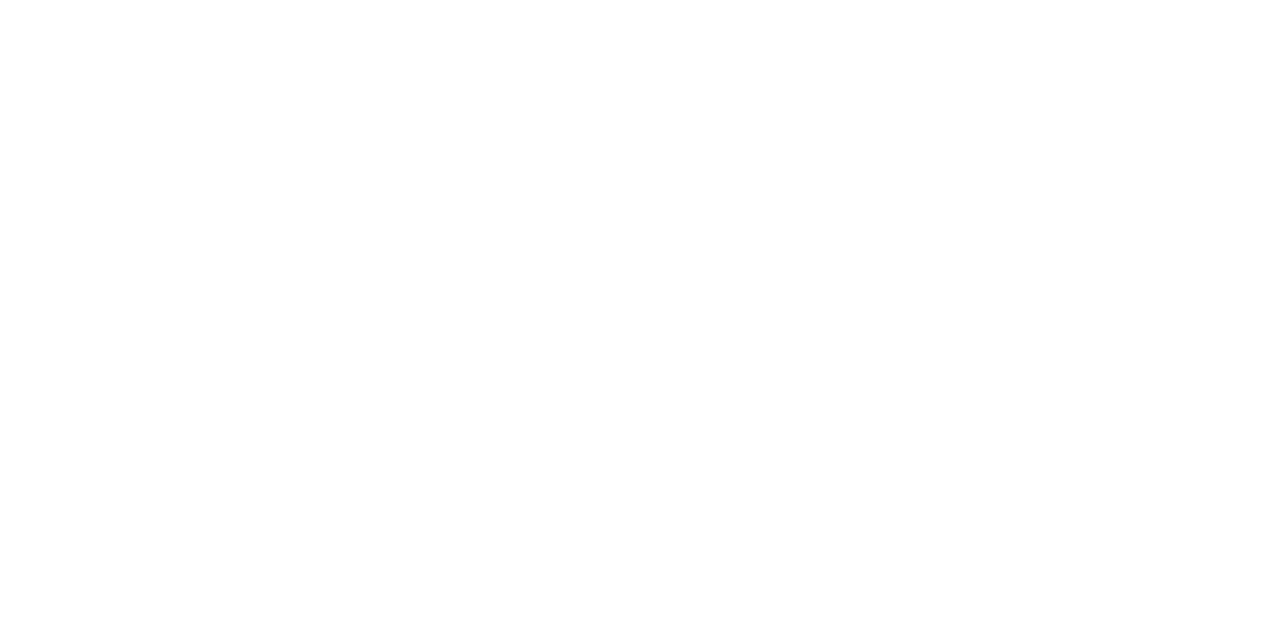
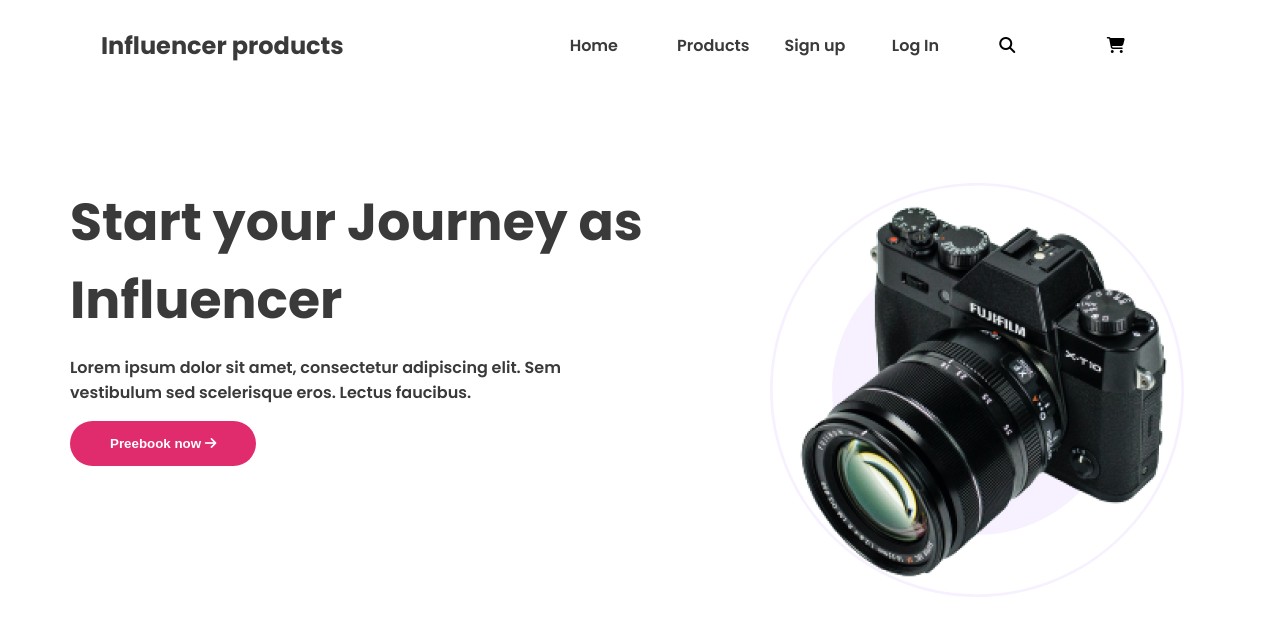
Before and after one commit to ahasana-ncs13/influencer_gear_, a plain HTML site: page index.html in a window 1280 px wide. Drawn offline with Linux system fonts and the light colour scheme.

Commit message:
added header section

```diff
--- a/index.html
+++ b/index.html
@@ -4,11 +4,38 @@
     <meta charset="UTF-8">
     <meta name="viewport" content="width=device-width, initial-scale=1.0">
     <title>Influencer gear</title>
+
+    <link rel="preconnect" href="https://fonts.googleapis.com">
+<link rel="preconnect" href="https://fonts.gstatic.com" crossorigin>
+<link href="https://fonts.googleapis.com/css2?family=Poppins:ital,wght@0,100;0,200;0,300;0,400;0,500;0,600;0,700;0,800;0,900;1,100;1,200;1,300;1,400;1,500;1,600;1,700;1,800;1,900&display=swap" rel="stylesheet">
+
     <link rel="stylesheet" href="./styles/influencer.css">
+    <script src="https://kit.fontawesome.com/75c2c87a04.js" crossorigin="anonymous"></script>
 </head>
-<body>
+<body class="poppins-regular">
     <header>
-
+        <!-- nav section  -->
+        <nav class="navbar">
+            <h1 class="nav-title">Influencer products</h1>
+            <ul>
+                <li><a href="">Home</a></li>
+                <li><a href="">Products</a></li>
+                <li><a href="">Sign up</a></li>
+                <li><a href="">Log In</a></li>
+                <li><i class="fa-solid fa-magnifying-glass"></i></li>
+                <li><i class="fa-solid fa-cart-shopping"></i></li>
+            </ul>
+        </nav>
+        <!-- banner section  -->
+         <section class="banner cmn-margin">
+            <div class="banner-content">
+                <h3 class="banner-content-title">Start your Journey as Influencer</h3>
+                <p class="banner-content-description">Lorem ipsum dolor sit amet, consectetur adipiscing elit. Sem vestibulum sed scelerisque eros. Lectus faucibus.</p>
+                <button class="banner-btn cmn-btn">Preebook now
+                    <i class="fa-solid fa-arrow-right"></i></button>
+            </div>
+            <img class="banner-img" src="./images/main-camera.png" alt="">
+         </section>
     </header>
     <main>
 
--- a/styles/influencer.css
+++ b/styles/influencer.css
@@ -0,0 +1,89 @@
+/* font styles  */
+.poppins-regular {
+  font-family: "Poppins", sans-serif;
+  font-style: normal;
+}
+/* shared styles  */
+.cmn-btn{
+    background-color:#E02C6D ;
+    color: #FFFF;
+    border: none;
+    font-weight: bold;
+    padding: 15px 40px;
+}
+.cmn-margin{
+    max-width: 1140px;
+    margin: 100px auto;
+}
+
+/* navbar styles */
+.navbar{
+    display: flex;
+    justify-content: space-around;
+    align-items: center;
+}
+.nav-title{
+    font-size: 1.5rem;
+    color: #3A3A3A;
+    font-weight: bold;
+}
+.navbar ul{
+    display: grid;
+    grid-template-columns: repeat(6,1fr);
+    gap: 35px;
+}
+.navbar li{
+    list-style: none;
+}
+.navbar a{
+    text-decoration: none;
+    color: #3A3A3A;
+    font-weight: 600;
+}
+
+/* smaller device navbar  */
+@media screen and (max-width:576px){
+    .navbar{
+    flex-direction: column;
+    align-items: center;
+}
+}
+
+/* banner styles  */
+.banner{
+    display: flex;
+    justify-content: space-around;
+    gap: 120px;
+}
+.banner-content-title{
+    font-weight:bold ;
+    font-size: 3.25rem;
+    color: #3A3A3A;
+    margin: 0;
+}
+.banner-content-description{
+    color: #3A3A3A;
+    font-weight: 600;
+}
+.banner-btn{
+    border-radius:41px ;
+}
+.banner-img{
+    background-image: url("../images/Circle\ design.svg");
+    background-size: contain;
+    background-repeat: no-repeat;
+}
+
+/* smaller device banner  */
+@media screen and (max-width:576px){
+    .banner{
+    flex-direction: column-reverse;
+    width: 60%;
+}
+.banner-content{
+    text-align: center;
+}
+.banner-content-title{
+    font-size: 2.25rem;
+}
+}
```
